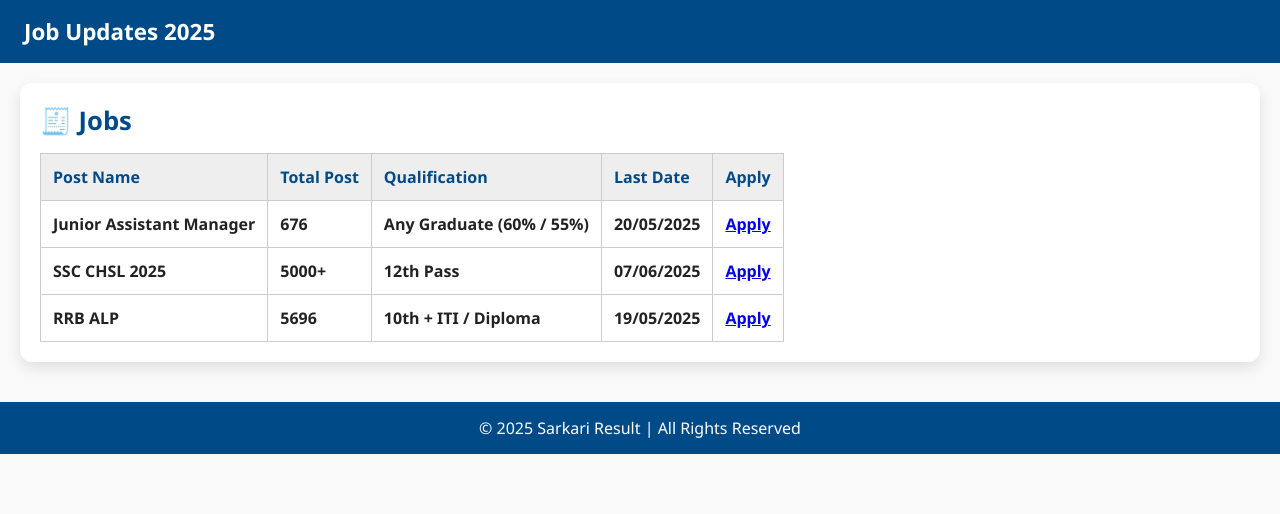
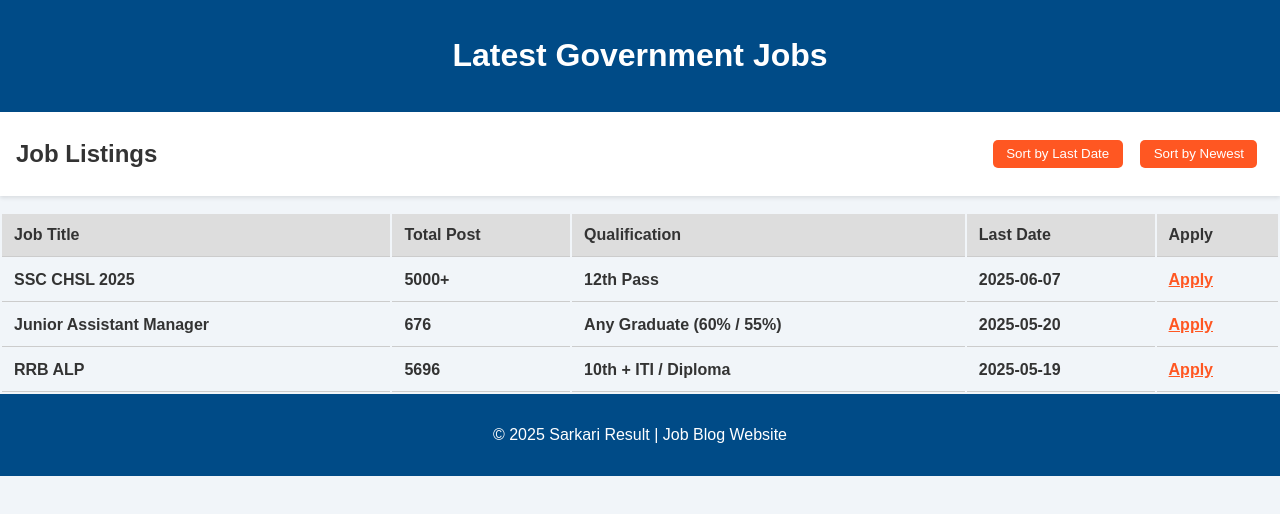
Before and after one commit to Ramdaskadali21/coding_dreamr, a plain HTML site: page third.html in a window 1280 px wide. Drawn offline with Linux system fonts and the light colour scheme.

Commit message:
Update third.html

```diff
--- a/third.html
+++ b/third.html
@@ -1,162 +1,156 @@
 <!DOCTYPE html>
 <html lang="en">
 <head>
-  <meta charset="UTF-8"/>
-  <meta name="viewport" content="width=device-width, initial-scale=1.0"/>
-  <title>Responsive Govt Job List</title>
+  <meta charset="UTF-8" />
+  <meta name="viewport" content="width=device-width, initial-scale=1.0" />
+  <title>Job Listings</title>
   <style>
     :root {
       --primary: #004b87;
-      --accent: #ff6f61;
-      --white: #ffffff;
-      --light-bg: #f9f9f9;
-      --dark-text: #222;
-    }
-
-    * {
-      margin: 0;
-      padding: 0;
-      box-sizing: border-box;
+      --accent: #ff5722;
+      --white: #fff;
+      --light-bg: #f1f5f9;
+      --dark: #333;
     }
 
     body {
-      font-family: 'Segoe UI', sans-serif;
-      background-color: var(--light-bg);
-      color: var(--dark-text);
+      font-family: Arial, sans-serif;
+      margin: 0;
+      background: var(--light-bg);
+      color: var(--dark);
+    }
+
+    header, footer {
+      background: var(--primary);
+      color: var(--white);
+      padding: 1em;
+      text-align: center;
     }
 
     nav {
-      background-color: var(--primary);
-      color: var(--white);
-      padding: 16px 24px;
+      background: var(--white);
+      box-shadow: 0 2px 4px rgba(0,0,0,0.1);
+      padding: 0.5em 1em;
       display: flex;
+      justify-content: space-between;
       align-items: center;
-      justify-content: space-between;
+      flex-wrap: wrap;
     }
 
-    nav h1 {
-      font-size: 1.4rem;
+    .filters button {
+      background: var(--accent);
+      border: none;
+      color: white;
+      padding: 0.5em 1em;
+      margin: 0.5em;
+      border-radius: 5px;
+      cursor: pointer;
     }
 
-    section {
-      padding: 20px;
-      background-color: var(--white);
-      margin: 20px;
-      border-radius: 12px;
-      box-shadow: 0 6px 14px rgba(0,0,0,0.1);
+    .job-table {
+      display: table;
+      width: 100%;
+      margin-top: 1em;
     }
 
-    h2 {
-      color: var(--primary);
-      margin-bottom: 15px;
-      font-size: 1.6rem;
+    .job-table thead {
+      background: #ddd;
     }
 
-    table {
-      width: 100%;
-      border-collapse: collapse;
-    }
-
-    th, td {
-      border: 1px solid #ccc;
-      padding: 12px;
+    .job-table th, .job-table td {
+      padding: 0.75em;
       text-align: left;
-    }
-
-    th {
-      background-color: #eee;
-      color: var(--primary);
-    }
-
-    td {
+      border-bottom: 1px solid #ccc;
       font-weight: bold;
     }
 
-    footer {
-      background-color: var(--primary);
-      color: var(--white);
-      text-align: center;
-      padding: 15px;
-      margin-top: 40px;
+    .mobile-job-card {
+      display: none;
+      flex-direction: column;
+      background: var(--white);
+      margin: 1em;
+      border-radius: 8px;
+      box-shadow: 0 3px 6px rgba(0,0,0,0.1);
+      padding: 1em;
     }
 
-    /* Hide mobile cards on large screens */
-    .job-card {
+    .mobile-job-card div {
+      margin: 0.25em 0;
+    }
+
+    .mobile-job-card button {
+      margin: 1em auto 0 auto;
+      background: var(--accent);
+      color: var(--white);
+      border: none;
+      padding: 0.5em 1em;
+      border-radius: 5px;
+      font-size: 1em;
+    }
+
+    @media screen and (max-width: 768px) {
+      .job-table {
         display: none;
       }
-
-    /* Show table only on large screens */
-    @media (min-width: 769px) {
-      .desktop-table {
-        display: block;
-      }
-      .job-card {
-        display: none;
-      }
-    }
-
-    /* Mobile Styles */
-    @media (max-width: 768px) {
-      table.desktop-table {
-        display: none;
-      }
-
-      .job-card {
+      .mobile-job-card {
         display: flex;
-        flex-direction: column;
-        background-color: var(--white);
-        margin: 15px 0;
-        padding: 16px;
-        border-left: 5px solid var(--primary);
-        box-shadow: 0 4px 10px rgba(0,0,0,0.08);
-        border-radius: 10px;
-      }
-
-      .job-title {
-        font-size: 1.2rem;
-        font-weight: bold;
-        color: var(--primary);
-        margin-bottom: 10px;
-      }
-
-      .job-field {
-        margin: 4px 0;
-        font-weight: bold;
-      }
-
-      .apply-btn {
-        background-color: var(--accent);
-        color: var(--white);
-        text-align: center;
-        padding: 10px;
-        border-radius: 6px;
-        margin-top: 12px;
-        font-weight: bold;
-        text-decoration: none;
-        width: fit-content;
-        align-self: center;
-      }
-
-      .apply-btn:hover {
-        background-color: #e75747;
       }
     }
   </style>
 </head>
 <body>
+  <header>
+    <h1>Latest Government Jobs</h1>
+  </header>
 
   <nav>
-    <h1>Job Updates 2025</h1>
+    <h2>Job Listings</h2>
+    <div class="filters">
+      <button onclick="sortByDate()">Sort by Last Date</button>
+      <button onclick="sortByLatest()">Sort by Newest</button>
+    </div>
   </nav>
 
-  <section>
-    <h2>🧾 Jobs</h2>
+  <section id="jobs"></section>
 
-    <!-- Desktop Table -->
-    <table class="desktop-table">
+  <footer>
+    <p>&copy; 2025 Sarkari Result | Job Blog Website</p>
+  </footer>
+
+  <script>
+    const jobs = [
+      {
+        title: "RRB ALP",
+        totalPost: "5696",
+        qualification: "10th + ITI / Diploma",
+        lastDate: "2025-05-19",
+        applyLink: "#"
+      },
+      {
+        title: "Junior Assistant Manager",
+        totalPost: "676",
+        qualification: "Any Graduate (60% / 55%)",
+        lastDate: "2025-05-20",
+        applyLink: "#"
+      },
+      {
+        title: "SSC CHSL 2025",
+        totalPost: "5000+",
+        qualification: "12th Pass",
+        lastDate: "2025-06-07",
+        applyLink: "#"
+      }
+    ];
+
+    const jobsContainer = document.getElementById('jobs');
+
+    function renderJobs(list) {
+      const today = new Date();
+      const tableView = `
+        <table class="job-table">
           <thead>
             <tr>
-          <th>Post Name</th>
+              <th>Job Title</th>
               <th>Total Post</th>
               <th>Qualification</th>
               <th>Last Date</th>
@@ -164,60 +158,42 @@
             </tr>
           </thead>
           <tbody>
+            ${list.map(job => `
               <tr>
-          <td>Junior Assistant Manager</td>
-          <td>676</td>
-          <td>Any Graduate (60% / 55%)</td>
-          <td>20/05/2025</td>
-          <td><a href="#">Apply</a></td>
-        </tr>
-        <tr>
-          <td>SSC CHSL 2025</td>
-          <td>5000+</td>
-          <td>12th Pass</td>
-          <td>07/06/2025</td>
-          <td><a href="#">Apply</a></td>
-        </tr>
-        <tr>
-          <td>RRB ALP</td>
-          <td>5696</td>
-          <td>10th + ITI / Diploma</td>
-          <td>19/05/2025</td>
-          <td><a href="#">Apply</a></td>
-        </tr>
+                <td>${job.title}</td>
+                <td>${job.totalPost}</td>
+                <td>${job.qualification}</td>
+                <td>${job.lastDate}</td>
+                <td><a href="${job.applyLink}" style="color: var(--accent)">Apply</a></td>
+              </tr>`).join('')}
           </tbody>
         </table>
+      `;
 
-    <!-- Mobile Cards -->
-    <div class="job-card">
-      <div class="job-title">Junior Assistant Manager</div>
-      <div class="job-field">Total Post: 676</div>
-      <div class="job-field">Qualification: Any Graduate (60% / 55%)</div>
-      <div class="job-field">Last Date: 20/05/2025</div>
-      <a href="#" class="apply-btn">Apply</a>
+      const mobileView = list.map(job => `
+        <div class="mobile-job-card">
+          <div><strong>Job Title:</strong> ${job.title}</div>
+          <div><strong>Total Posts:</strong> ${job.totalPost}</div>
+          <div><strong>Qualification:</strong> ${job.qualification}</div>
+          <div><strong>Last Date:</strong> ${job.lastDate}</div>
+          <button onclick="window.open('${job.applyLink}', '_blank')">Apply Now</button>
         </div>
+      `).join('');
 
-    <div class="job-card">
-      <div class="job-title">SSC CHSL 2025</div>
-      <div class="job-field">Total Post: 5000+</div>
-      <div class="job-field">Qualification: 12th Pass</div>
-      <div class="job-field">Last Date: 07/06/2025</div>
-      <a href="#" class="apply-btn">Apply</a>
-    </div>
+      jobsContainer.innerHTML = tableView + mobileView;
+    }
 
-    <div class="job-card">
-      <div class="job-title">RRB ALP</div>
-      <div class="job-field">Total Post: 5696</div>
-      <div class="job-field">Qualification: 10th + ITI / Diploma</div>
-      <div class="job-field">Last Date: 19/05/2025</div>
-      <a href="#" class="apply-btn">Apply</a>
-    </div>
+    function sortByDate() {
+      const sorted = [...jobs].sort((a, b) => new Date(a.lastDate) - new Date(b.lastDate));
+      renderJobs(sorted);
+    }
 
-  </section>
+    function sortByLatest() {
+      renderJobs([...jobs].reverse());
+    }
 
-  <footer>
-    <p>&copy; 2025 Sarkari Result | All Rights Reserved</p>
-  </footer>
-
+    // Initial Render sorted by latest
+    sortByLatest();
+  </script>
 </body>
 </html>
```
Lines whose indentation alone changed are shown as unchanged.
